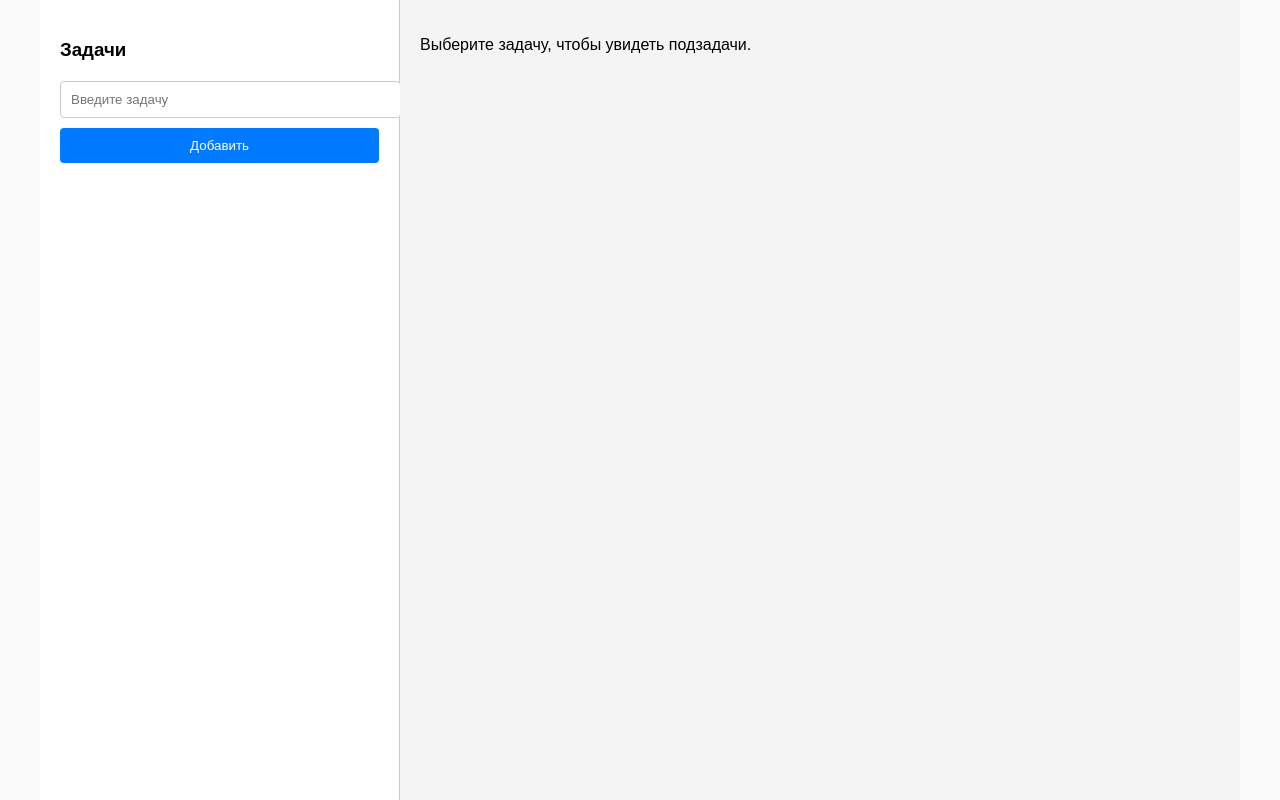
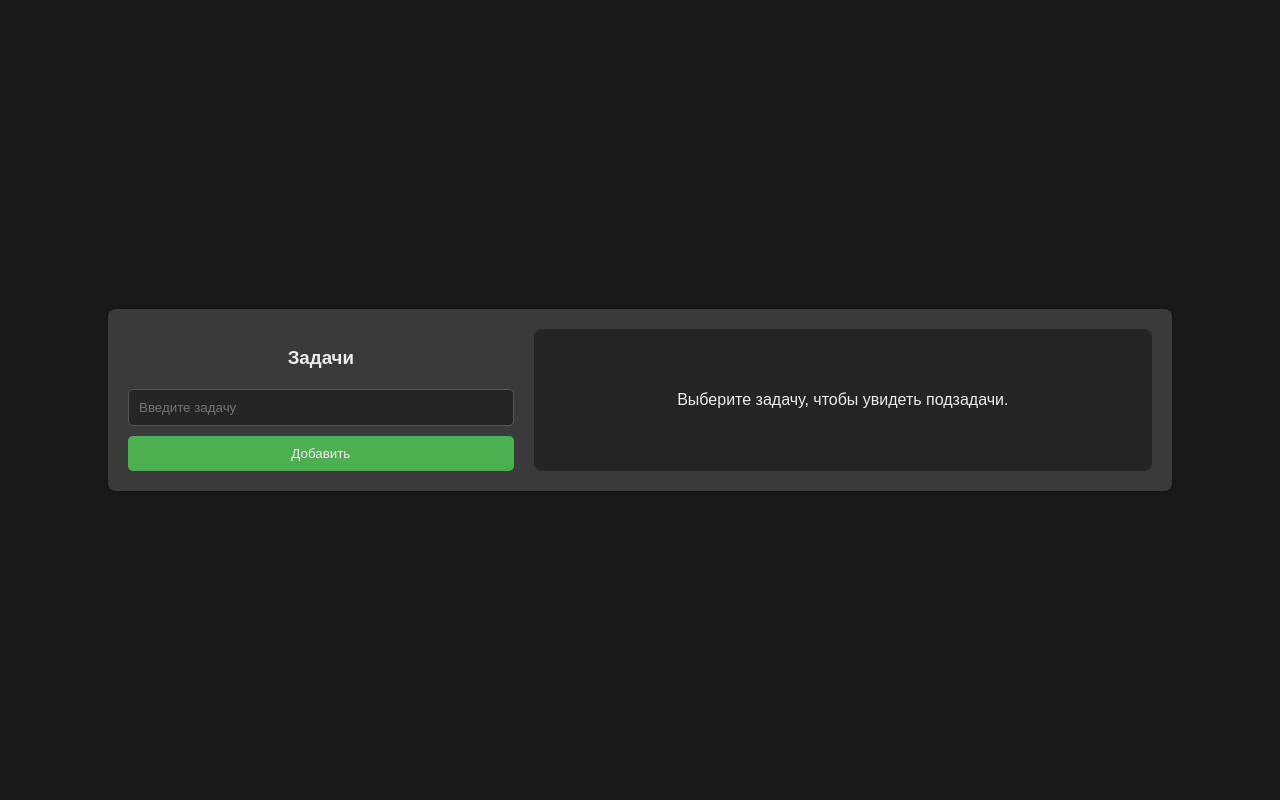
Before and after one commit to Turishchev/djangoBot, a Django app: page /tasks/ in a window 1280 px wide. Run offline with Django 5.2, Linux system fonts and the light colour scheme.

Commit message:
update tasks form

```diff
--- a/DjangoBot/DjangoBot/settings.py
+++ b/DjangoBot/DjangoBot/settings.py
@@ -120,7 +120,7 @@ USE_TZ = True
 STATIC_URL = "/static/"
 
 STATICFILES_DIRS = [
-    BASE_DIR / "static",
+    BASE_DIR / "globalwin" / "static",
 ]
 
 # Default primary key field type
--- a/DjangoBot/globalwin/static/globalwin/css/tasks.css
+++ b/DjangoBot/globalwin/static/globalwin/css/tasks.css
@@ -1,70 +1,163 @@
+/* Общие стили для страницы */
 body {
+    background-color: #181818;
+    color: #e0e0e0;
     font-family: Arial, sans-serif;
+    font-size: 16px;
     margin: 0;
     padding: 0;
-    background-color: #f9f9f9;
+    display: flex;
+    justify-content: center;
+    align-items: center;
+    min-height: 100vh;
 }
 
+/* Основной контейнер */
 .container {
     display: flex;
-    height: 100vh;
-    margin: 0 auto;
+    gap: 20px;
+    width: 80%;
     max-width: 1200px;
+    background-color: #3A3A3A;
+    padding: 20px;
+    border-radius: 8px;
 }
 
-.task-list, .task-details {
-    padding: 20px;
-    box-sizing: border-box;
+/* Левый блок: задачи */
+.task-list {
+    width: 40%;
 }
 
-.task-list {
-    width: 30%;
-    border-right: 1px solid #ccc;
-    background-color: #ffffff;
+.task-list h3 {
+    text-align: center;
+    color: #EDEDED;
 }
 
-.task-details {
-    width: 70%;
-    background-color: #f4f4f4;
+.task-list ul {
+    list-style-type: none;
+    padding: 0;
+    margin: 20px 0;
 }
 
-h3 {
+.task-list li {
+    padding: 10px;
     margin-bottom: 10px;
+    background-color: #252525;
+    border-radius: 5px;
+    cursor: pointer;
+    color: #EDEDED;
+    display: flex;
+    justify-content: space-between;
+    align-items: center;
 }
 
-ul {
-    list-style: none;
-    padding: 0;
-    margin: 0 0 20px;
+.task-list li:hover {
+    background-color: #4CAF50;
+    color: #000;
 }
 
-li {
-    padding: 10px;
-    margin-bottom: 5px;
-    background-color: #e9e9e9;
-    cursor: pointer;
-    border-radius: 4px;
+.task-list li.completed {
+    background-color: #555;
+    text-decoration: line-through;
 }
 
-li:hover {
-    background-color: #d3d3d3;
+.task-list form {
+    display: flex;
+    flex-direction: column;
+    gap: 10px;
 }
 
-form input, form button {
+.task-list input {
     padding: 10px;
-    margin-bottom: 10px;
-    border: 1px solid #ccc;
-    border-radius: 4px;
+    background-color: #252525;
+    color: #EDEDED;
+    border: 1px solid #555;
+    border-radius: 5px;
+}
+
+.task-list button {
+    padding: 10px;
+    background-color: #4CAF50;
+    color: #EDEDED;
+    border: none;
+    cursor: pointer;
+    border-radius: 5px;
+    transition: background-color 0.3s;
+}
+
+.task-list button:hover {
+    background-color: #777;
+}
+
+.task-list .delete-btn {
+    background-color: #f44336;
+    border-radius: 5px;
+    padding: 5px;
+    cursor: pointer;
+    color: #fff;
+    transition: background-color 0.3s;
+}
+
+.task-list .delete-btn:hover {
+    background-color: #d32f2f;
+}
+
+/* Правый блок: подзадачи */
+.task-details {
+    width: 60%;
+    background-color: #252525;
+    padding: 20px;
+    border-radius: 8px;
+    display: flex;
+    justify-content: center;
+    align-items: center;
+    color: #EDEDED;
+    text-align: center;
+}
+
+/* Стилизация формы подзадачи */
+#subtask-form {
+    display: flex;
+    flex-direction: column;
+    gap: 10px;
+    margin-top: 20px;
+}
+
+#subtask-form input {
+    padding: 10px;
+    background-color: #252525;
+    color: #EDEDED;
+    border: 1px solid #555;
+    border-radius: 5px;
     width: 100%;
 }
 
-form button {
-    background-color: #007BFF;
+#add-subtask-btn {
+    padding: 10px;
+    background-color: #4CAF50;
+    color: #EDEDED;
+    border: none;
+    cursor: pointer;
+    border-radius: 5px;
+    transition: background-color 0.3s;
+}
+
+#add-subtask-btn:hover {
+    background-color: #777;
+}
+
+/* Кнопка удаления подзадачи */
+#task-detail button {
+    background-color: #ff4d4d;
     color: white;
     border: none;
+    padding: 5px 10px;
     cursor: pointer;
+    border-radius: 5px;
+    margin-left: 10px;
+    transition: background-color 0.3s;
 }
 
-form button:hover {
-    background-color: #0056b3;
+#task-detail button:hover {
+    background-color: #ff1a1a;
 }
--- a/DjangoBot/globalwin/templates/globalwin/tasks.html
+++ b/DjangoBot/globalwin/templates/globalwin/tasks.html
@@ -14,7 +14,7 @@
             <h3>Задачи</h3>
             <ul id="tasks"></ul>
             <form id="task-form">
-                <input type="text" id="task-name" placeholder="Введите задачу">
+                <input type="text" id="task-name" placeholder="Введите задачу" required>
                 <button type="submit">Добавить</button>
             </form>
         </div>
```
Also changed, not shown: DjangoBot/globalwin/static/globalwin/js/tasks.js (+31 -2 lines).
